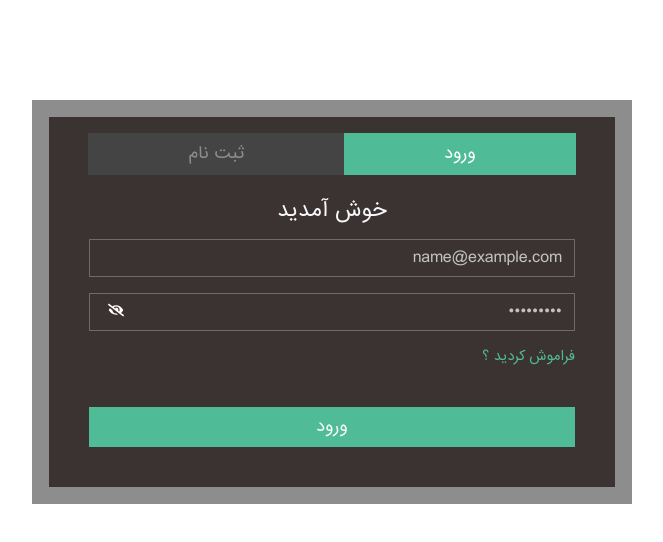
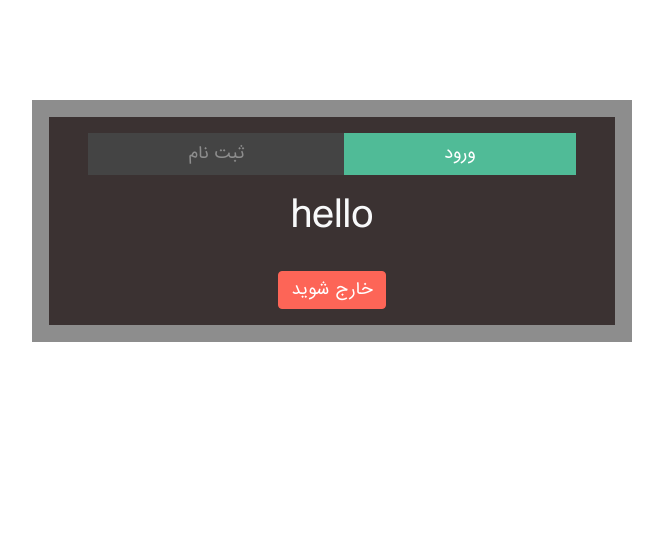
Before and after one commit to aynazheydariafshar/Aynaz-HeydariAfshar-hw18-maktab66, a React (Create React App) app in the folder ex1/: page / in a window 1280 px wide. Both pictures are taken after typing "name@example.com", "Sample123" into the empty fields and a click on the button "ورود". Shown: the top 542 px of the page, without its empty margins (308-971 px from the left). Built offline with nearby package versions, Linux system fonts and the light colour scheme.

Commit message:
add context

```diff
--- a/ex1/src/App.js
+++ b/ex1/src/App.js
@@ -3,18 +3,29 @@ import './Assests/Styles/App.css';
 import ButtonChangePage from './Components/ButtonChangePage';
 import Login from './Components/Login';
 import Register from './Components/Register';
+import { UserContext } from "./Components/UserContext";
 
 
 function App() {
   const [status , statestatus] = useState('login');
-
+  const [loggedIn, setLoggedIn] = useState(false);
 
   //change between login and register page
   const radioHandler = (input) => {
     statestatus(input)
   }
 
+  const login = () => {
+    setLoggedIn(true);
+  }
+
+  const logout = () => {
+    setLoggedIn(false);
+  }
+
+
   return (
+    <UserContext.Provider value={{loggedIn, login, logout}}>
       <div className="App">
         <ButtonChangePage
           checkitregister = {status === 'register'}
@@ -25,6 +36,7 @@ function App() {
         {status === 'login' && <Login />}
         {status === 'register' && <Register />}
       </div>
+    </UserContext.Provider>
   );
 }
 
--- a/ex1/src/Assests/Styles/App.css
+++ b/ex1/src/Assests/Styles/App.css
@@ -16,3 +16,8 @@
   width: 600px;
   background-color: #3b3232;
 }
+
+.btn-logout{
+  background-color: rgb(253, 101, 87) !important;
+  border-color: rgb(253, 101, 87) !important;
+}
--- a/ex1/src/Components/Login.js
+++ b/ex1/src/Components/Login.js
@@ -1,11 +1,14 @@
-import {useState} from 'react';
+import {useState , useContext} from 'react';
 import {FaEye , FaEyeSlash} from 'react-icons/fa';
 import { Formik } from 'formik';
-import { Form } from 'react-bootstrap';
+import { Button, Form } from 'react-bootstrap';
 import '../Assests/Styles/Login.css';
 import SubmitButton from './SubmitButton';
+import { UserContext } from "./UserContext";
+import WithLogOut from './WithLogOut';
 
-const Login = () => {
+
+const Login = ({logoutHandler}) => {
 
     const eye = <FaEye />;
     const noteye = <FaEyeSlash />;
@@ -16,8 +19,10 @@ const Login = () => {
         setPasswordShown(passwordShown ? false : true);
     };
 
-    return (
-        <Formik
+    const authContext = useContext(UserContext);
+
+    return (<>
+        {!authContext.loggedIn && <Formik
             initialValues={{ email: '', password: '' }}
             validate={values => {
                 const errors = {};
@@ -40,10 +45,8 @@ const Login = () => {
                 return errors;
             }}
             onSubmit={(values, { setSubmitting }) => {
-                setTimeout(() => {
-                alert(JSON.stringify(values, null, 2));
                 setSubmitting(false);
-                }, 400);
+                authContext.login();
             }}
         >
        {({
@@ -87,10 +90,16 @@ const Login = () => {
             </div>
         </form>
         )}
-        </Formik>
+        </Formik>}
+        {authContext.loggedIn &&
+        <div>
+            <h1 className='text-light my-3'>{`hello`}</h1>
+            <Button onClick={logoutHandler} className='mt-3 btn-logout'>خارج شوید</Button>
+        </div>}
+        </>
     )
 }
 
 
 
-export default Login;
+export default WithLogOut(Login) ;
--- a/ex1/src/Components/SubmitButton.js
+++ b/ex1/src/Components/SubmitButton.js
@@ -1,7 +1,7 @@
 import React from 'react';
 import '../Assests/Styles/SubmitButton.css'
 
-const SubmitButton = ({title , disabledbtn}) => {
+const SubmitButton = ({title , disabledbtn }) => {
     return <button className='btn-submit mt-3 p-2 text-light' type='submit' disabled={disabledbtn}>{title}</button>
 }
 
--- /dev/null
+++ b/ex1/src/Components/UserContext.js
@@ -0,0 +1,3 @@
+import React from 'react';
+
+export const UserContext = React.createContext();
--- /dev/null
+++ b/ex1/src/Components/WithLogOut.js
@@ -0,0 +1,16 @@
+import {useContext} from 'react';
+import { UserContext } from "./UserContext";
+
+function WithLogOut(Component){
+    return function WithLogOutComponent(props){
+
+        const authContext = useContext(UserContext);
+
+        const logoutHandler = () => {
+            authContext.logout();
+        }
+        return <Component logoutHandler={logoutHandler} {...props}/>
+    }
+}
+
+export default WithLogOut;
```
Lines whose indentation alone changed are shown as unchanged.
